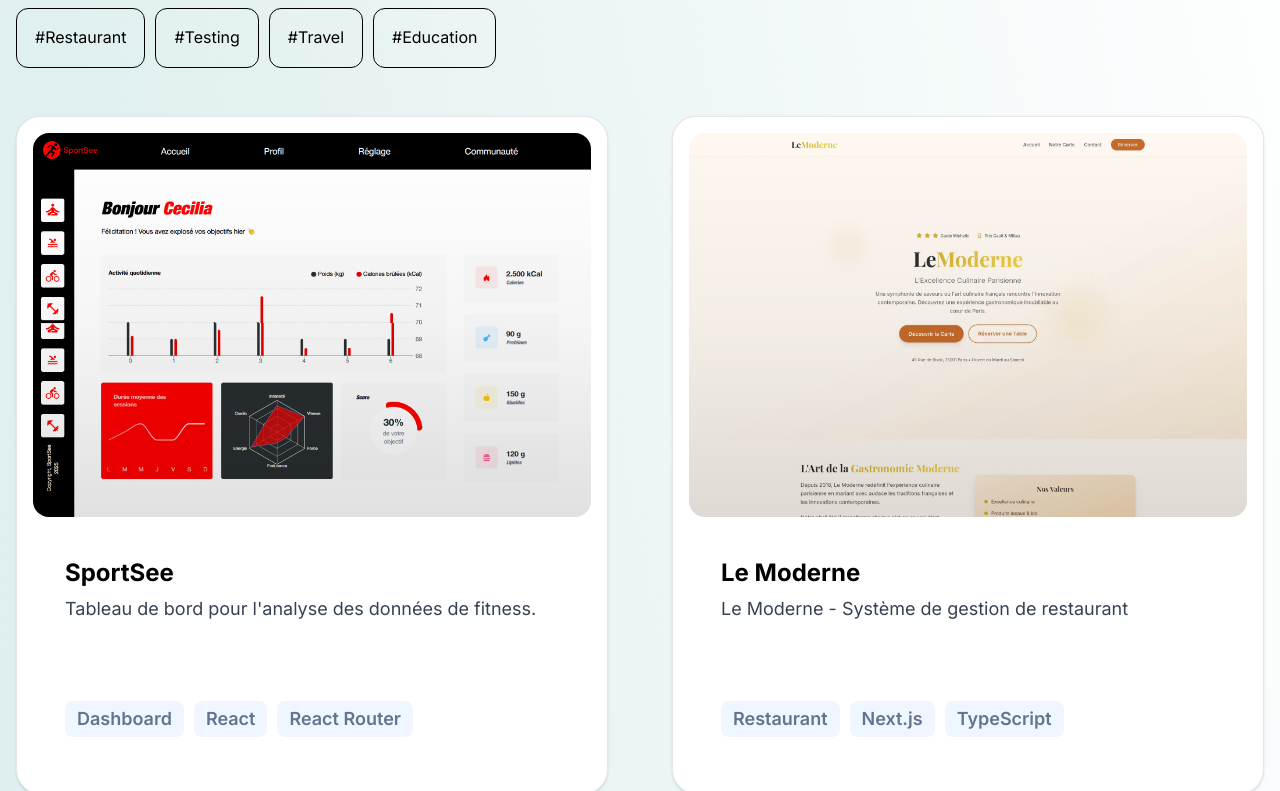
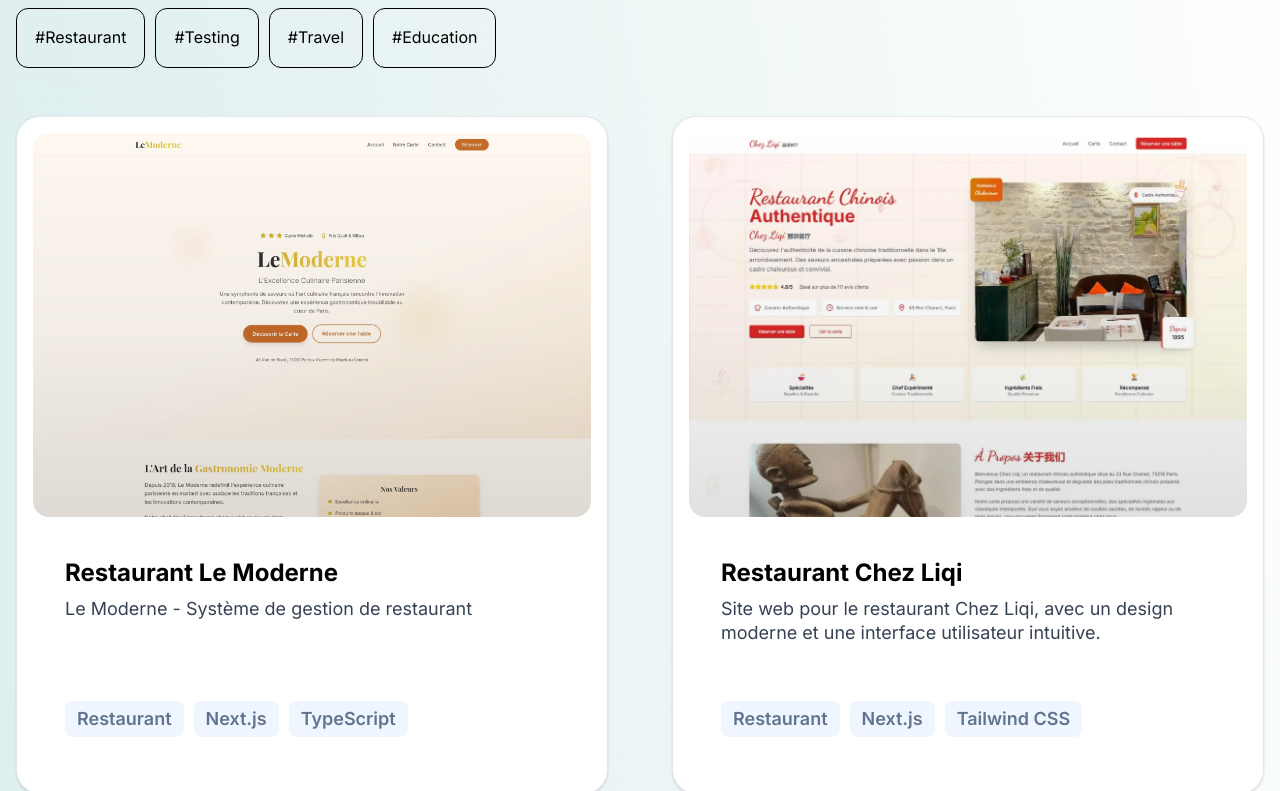
Before and after one commit to ssidikov/web-agency, a Next.js app: page /fr/projects in a window 1280 px wide. Shown: the part 322-1113 px from the top of the page. Built offline with nearby package versions, Linux system fonts and the light colour scheme; no server answers.

Commit message:
Refactor code structure for improved readability and maintainability

```diff
--- a/locales/en/common.json
+++ b/locales/en/common.json
@@ -153,41 +153,6 @@
       "description": "Contact our team for personalized consultation about your project.",
       "button": "Contact Us"
     }
-  },
-  "portfolio": {
-    "title": "Our Work",
-    "subtitle": "Explore our latest projects showcasing modern web development technologies and innovative solutions.",
-    "filter": {
-      "all": "All",
-      "web": "Web",
-      "mobile": "Mobile",
-      "design": "Design"
-    },
-    "projects": {
-      "ecommerce": {
-        "title": "E-Commerce Platform",
-        "description": "Modern online store with advanced features",
-        "category": "web"
-      },
-      "mobile_app": {
-        "title": "Fitness Mobile App",
-        "description": "Cross-platform fitness tracking application",
-        "category": "mobile"
-      },
-      "brand_identity": {
-        "title": "Brand Identity Design",
-        "description": "Complete brand redesign and visual identity",
-        "category": "design"
-      },
-      "corporate_website": {
-        "title": "Corporate Website",
-        "description": "Professional website for consulting firm",
-        "category": "web"
-      }
-    },
-    "view_project": "View All Projects",
-    "live_demo": "Live Demo",
-    "github": "GitHub"
   },
   "contact": {
     "title": "Get In Touch",
--- a/locales/en/projects.json
+++ b/locales/en/projects.json
@@ -10,8 +10,7 @@
       "SASS"
     ],
     "link": "https://ssidikov.github.io/kasa/",
-    "category": "Web",
-    "featured": true
+    "category": "Web"
   },
   {
     "id": "2",
@@ -27,8 +26,7 @@
       "Axios"
     ],
     "link": "https://ssidikov.github.io/SportSee/",
-    "category": "Dashboard",
-    "featured": true
+    "category": "Dashboard"
   },
   {
     "id": "3",
@@ -185,8 +183,7 @@
       "Flexbox"
     ],
     "link": "https://ssidikov.github.io/burgers-landing/",
-    "category": "Restaurant",
-    "featured": true
+    "category": "Restaurant"
   },
   {
     "id": "13",
@@ -221,7 +218,7 @@
   },
   {
     "id": "15",
-    "title": "Le Moderne",
+    "title": "Restaurant Le Moderne",
     "description": "Le Moderne - Restaurant Management System",
     "image": "/images/projects/resto.webp",
     "longDescription": "Developed a modern web platform for a Parisian restaurant featuring a complete reservation management system. Includes secure admin dashboard with authentication and intuitive online booking interface.",
@@ -237,5 +234,36 @@
     "link": "https://resto-parisien.vercel.app/",
     "category": "Restaurant",
     "featured": true
+  },
+  {
+    "id": "16",
+    "title": "Portfolio Website",
+    "description": "My personal portfolio website showcasing my projects and skills.",
+    "image": "/images/projects/portfolio.webp",
+    "longDescription": "This is my personal portfolio website where I showcase my projects, skills, and experiences. It is designed to be responsive and user-friendly, allowing visitors to easily navigate through my work.",
+    "technologies": [
+      "Next.js",
+      "Tailwind CSS",
+      "React",
+      "TypeScript"
+    ],
+    "link": "https://sidikov.tech/",
+    "category": "Portfolio"
+  },
+  {
+    "id": "17",
+    "title": "Restaurant Chez Liqi",
+    "description": "Web site for the restaurant Chez Liqi, featuring a modern design and intuitive user interface.",
+    "image": "/images/projects/chez-liqi.webp",
+    "longDescription": "Restaurant Chez Liqi is a modern website for a restaurant, offering an intuitive user interface and responsive design. Users can easily navigate through the menu, make reservations, and discover the chef's specialties.",
+    "technologies": [
+      "Next.js",
+      "React",
+      "Tailwind CSS",
+      "TypeScript"
+    ],
+    "link": "https://chez-liqi.vercel.app/",
+    "category": "Restaurant",
+    "featured": true
   }
 ]
--- a/locales/fr/common.json
+++ b/locales/fr/common.json
@@ -153,41 +153,6 @@
       "description": "Contactez notre équipe pour une consultation personnalisée sur votre projet.",
       "button": "Nous Contacter"
     }
-  },
-  "portfolio": {
-    "title": "Nos Réalisations",
-    "subtitle": "Découvrez nos derniers projets mettant en avant les technologies modernes de développement web et des solutions innovantes.",
-    "filter": {
-      "all": "Tous",
-      "web": "Web",
-      "mobile": "Mobile",
-      "design": "Design"
-    },
-    "projects": {
-      "ecommerce": {
-        "title": "Plateforme E-Commerce",
-        "description": "Boutique en ligne moderne avec des fonctionnalités avancées",
-        "category": "web"
-      },
-      "mobile_app": {
-        "title": "Application Mobile Fitness",
-        "description": "Application de suivi fitness multiplateforme",
-        "category": "mobile"
-      },
-      "brand_identity": {
-        "title": "Design d'Identité de Marque",
-        "description": "Refonte complète de marque et identité visuelle",
-        "category": "design"
-      },
-      "corporate_website": {
-        "title": "Site Web Corporate",
-        "description": "Site web professionnel pour cabinet de conseil",
-        "category": "web"
-      }
-    },
-    "view_project": "Voir Tous les Projets",
-    "live_demo": "Démo Live",
-    "github": "GitHub"
   },
   "contact": {
     "title": "Prenez Contact",
--- a/locales/fr/projects.json
+++ b/locales/fr/projects.json
@@ -10,8 +10,7 @@
       "SASS"
     ],
     "link": "https://ssidikov.github.io/kasa/",
-    "category": "Web",
-    "featured": false
+    "category": "Web"
   },
   {
     "id": "2",
@@ -27,8 +26,7 @@
       "Axios"
     ],
     "link": "https://ssidikov.github.io/SportSee/",
-    "category": "Dashboard",
-    "featured": true
+    "category": "Dashboard"
   },
   {
     "id": "3",
@@ -44,8 +42,7 @@
       "Swagger"
     ],
     "link": "https://ssidikov.github.io/Argent-Bank/",
-    "category": "Finance",
-    "featured": false
+    "category": "Finance"
   },
   {
     "id": "4",
@@ -62,8 +59,7 @@
       "date-fns"
     ],
     "link": "https://ssidikov.github.io/HRnet/",
-    "category": "HR",
-    "featured": false
+    "category": "HR"
   },
   {
     "id": "5",
@@ -80,8 +76,7 @@
       "Performance Analysis"
     ],
     "link": "https://ssidikov.github.io/PetitsPlats2.0/",
-    "category": "Recipe",
-    "featured": false
+    "category": "Recipe"
   },
   {
     "id": "6",
@@ -95,8 +90,7 @@
       "HTML"
     ],
     "link": "https://ssidikov.github.io/cookies_angular/",
-    "category": "Ecommerce",
-    "featured": false
+    "category": "Ecommerce"
   },
   {
     "id": "7",
@@ -112,8 +106,7 @@
       "AChecker"
     ],
     "link": "https://ssidikov.github.io/Front-End-Fisheye/",
-    "category": "Portfolio",
-    "featured": false
+    "category": "Portfolio"
   },
   {
     "id": "8",
@@ -128,8 +121,7 @@
       "Flexbox"
     ],
     "link": "https://ssidikov.github.io/GameOn-website-FR/",
-    "category": "Landing",
-    "featured": false
+    "category": "Landing"
   },
   {
     "id": "9",
@@ -145,8 +137,7 @@
       "Flexbox"
     ],
     "link": "https://ssidikov.github.io/OhMyFood/",
-    "category": "Restaurant",
-    "featured": false
+    "category": "Restaurant"
   },
   {
     "id": "10",
@@ -161,8 +152,7 @@
       "End-to-End Testing"
     ],
     "link": "https://github.com/ssidikov/Billed-app-FR-Front/",
-    "category": "Testing",
-    "featured": false
+    "category": "Testing"
   },
   {
     "id": "11",
@@ -178,8 +168,7 @@
       "Grid"
     ],
     "link": "https://ssidikov.github.io/Booki/",
-    "category": "Travel",
-    "featured": false
+    "category": "Travel"
   },
   {
     "id": "12",
@@ -194,8 +183,7 @@
       "Flexbox"
     ],
     "link": "https://ssidikov.github.io/burgers-landing/",
-    "category": "Restaurant",
-    "featured": false
+    "category": "Restaurant"
   },
   {
     "id": "13",
@@ -211,8 +199,7 @@
       "UX/UI Design"
     ],
     "link": "#",
-    "category": "Education",
-    "featured": false
+    "category": "Education"
   },
   {
     "id": "14",
@@ -227,12 +214,11 @@
       "Flexbox"
     ],
     "link": "https://ssidikov.github.io/Evklid_website/",
-    "category": "Landing",
-    "featured": false
+    "category": "Landing"
   },
   {
     "id": "15",
-    "title": "Le Moderne",
+    "title": "Restaurant Le Moderne",
     "description": "Le Moderne - Système de gestion de restaurant",
     "image": "/images/projects/resto.webp",
     "longDescription": "Plateforme web moderne pour restaurant parisien avec système complet de gestion des réservations. Comprend un panel d'administration sécurisé et une interface de réservation en ligne intuitive.",
@@ -248,5 +234,36 @@
     "link": "https://resto-parisien.vercel.app/",
     "category": "Restaurant",
     "featured": true
+  },
+  {
+    "id": "16",
+    "title": "Portfolio de Sardorbek SIDIKOV",
+    "description": "Portfolio personnel de Sardorbek SIDIKOV, développeur web.",
+    "image": "/images/projects/portfolio.webp",
+    "longDescription": "Mon portfolio personnel, présentant mes projets et compétences en développement web. Conçu pour être responsive et facile à naviguer.",
+    "technologies": [
+      "Next.js",
+      "Tailwind CSS",
+      "React",
+      "TypeScript"
+    ],
+    "link": "https://sidikov.tech/",
+    "category": "Portfolio"
+  },
+  {
+    "id": "17",
+    "title": "Restaurant Chez Liqi",
+    "description": "Site web pour le restaurant Chez Liqi, avec un design moderne et une interface utilisateur intuitive.",
+    "image": "/images/projects/chez-liqi.webp",
+    "longDescription": "Restaurant Chez Liqi est un site web moderne pour un restaurant, offrant une interface utilisateur intuitive et un design responsive. Les utilisateurs peuvent facilement naviguer à travers le menu, faire des réservations et découvrir les spécialités du chef.",
+    "technologies": [
+      "Next.js",
+      "Tailwind CSS",
+      "React",
+      "TypeScript"
+    ],
+    "link": "https://chez-liqi.vercel.app/",
+    "category": "Restaurant",
+    "featured": true
   }
 ]
--- a/locales/ru/common.json
+++ b/locales/ru/common.json
@@ -107,41 +107,6 @@
       "button": "Получить бесплатную смету",
       "secondary_button": "Посмотреть наши услуги"
     }
-  },
-  "portfolio": {
-    "title": "Наши проекты",
-    "subtitle": "Ознакомьтесь с нашими последними проектами, демонстрирующими современные технологии веб-разработки и инновационные решения.",
-    "filter": {
-      "all": "Все",
-      "web": "Веб",
-      "mobile": "Мобильные",
-      "design": "Дизайн"
-    },
-    "projects": {
-      "ecommerce": {
-        "title": "E-Commerce Платформа",
-        "description": "Современный интернет-магазин с продвинутыми функциями",
-        "category": "web"
-      },
-      "mobile_app": {
-        "title": "Фитнес Мобильное Приложение",
-        "description": "Кроссплатформенное приложение для отслеживания фитнеса",
-        "category": "mobile"
-      },
-      "brand_identity": {
-        "title": "Дизайн Фирменного Стиля",
-        "description": "Полный редизайн бренда и визуальная идентичность",
-        "category": "design"
-      },
-      "corporate_website": {
-        "title": "Корпоративный Веб-сайт",
-        "description": "Профессиональный веб-сайт для консалтинговой фирмы",
-        "category": "web"
-      }
-    },
-    "view_project": "Посмотреть Все Проекты",
-    "live_demo": "Живая Демо",
-    "github": "GitHub"
   },
   "faq": {
     "title": "Часто Задаваемые Вопросы",
--- a/locales/ru/projects.json
+++ b/locales/ru/projects.json
@@ -10,7 +10,6 @@
       "SASS"
     ],
     "link": "https://ssidikov.github.io/kasa/",
-    "featured": true,
     "category": "Web"
   },
   {
@@ -27,7 +26,6 @@
       "Axios"
     ],
     "link": "https://ssidikov.github.io/SportSee/",
-    "featured": true,
     "category": "Dashboard"
   },
   {
@@ -220,7 +218,7 @@
   },
   {
     "id": "15",
-    "title": "Le Moderne",
+    "title": "Сайт ресторана Le Moderne",
     "description": "Le Moderne - Система управления рестораном",
     "image": "/images/projects/resto.webp",
     "longDescription": "Современная веб-платформа для французского ресторана с полной системой управления бронированием. Включает административную панель с аутентификацией и интуитивную систему онлайн-резервирования.",
@@ -236,5 +234,37 @@
     "link": "https://resto-parisien.vercel.app/",
     "category": "Restaurant",
     "featured": true
+  },
+  {
+    "id": "16",
+    "title": "Портфолио Сардорбека Сидикова",
+    "description": "Портфолио веб-разработчика с проектами и контактной информацией.",
+    "image": "/images/projects/portfolio.webp",
+    "longDescription": "Мое портфолио, демонстрирующее мои проекты и навыки в веб-разработке.",
+    "technologies": [
+      "Next.js",
+      "React",
+      "TypeScript",
+      "Tailwind CSS"
+    ],
+    "link": "https://sidikov.tech/",
+    "category": "Restaurant",
+    "featured": true
+  },
+  {
+    "id": "17",
+    "title": "Сайт ресторана Chez Liqi",
+    "description": "Сайт для ресторана Chez Liqi с современным дизайном и интуитивно понятным интерфейсом.",
+    "image": "/images/projects/chez-liqi.webp",
+    "longDescription": "Restaurant Chez Liqi — это современный веб-сайт для ресторана, предлагающий интуитивно понятный интерфейс и адаптивный дизайн. Пользователи могут легко просматривать меню, делать бронирования и узнавать о специальных предложениях.",
+    "technologies": [
+      "Next.js",
+      "React",
+      "Tailwind CSS",
+      "TypeScript"
+    ],
+    "link": "https://chez-liqi.vercel.app/",
+    "category": "Restaurant",
+    "featured": true
   }
 ]
--- a/src/app/[locale]/projects/[id]/page.tsx
+++ b/src/app/[locale]/projects/[id]/page.tsx
@@ -68,7 +68,7 @@
         <div className='container mx-auto px-4 py-36 relative'>
           <CTAButton
             href={getProjectsUrl(locale)}
-            variant='outline'
+            variant='secondary'
             size='sm'
             className='text-gray-600 hover:text-gray-900 mb-8 border-none bg-transparent shadow-none px-0 h-auto justify-start group'
             trackingAction='back_to_projects'
```
Also changed, not shown: public/images/projects/chez-liqi.webp (added), public/images/projects/portfolio.webp (added).
